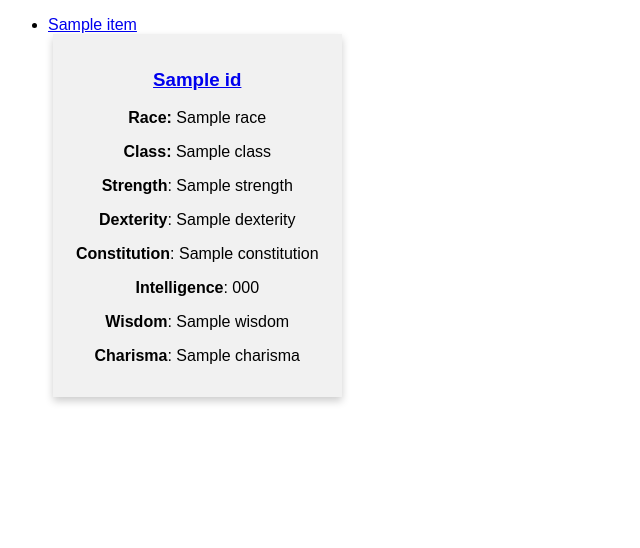
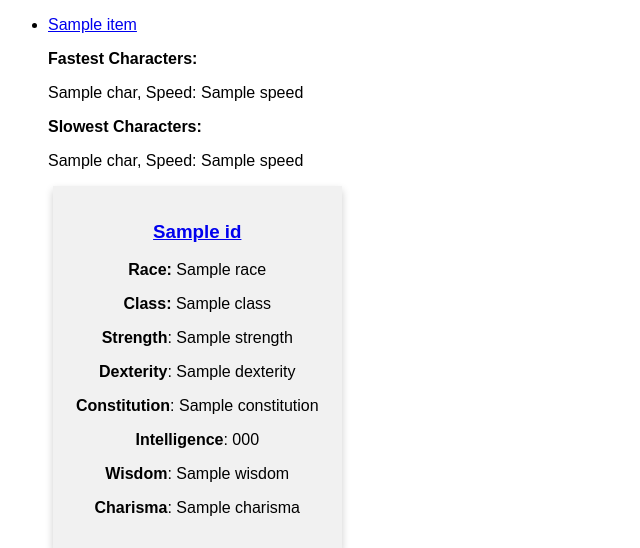
Before and after one commit to LawrenceHierlmeier/Super-D-and-Database, a Flask app: template application/templates/character_list.html in a window 1280 px wide. Shown: the top 548 px of the page, without its empty margins (0-640 px from the left). Run offline with Flask 2, Linux system fonts and the light colour scheme; the template is opened without the code that fills it: most values are stand-ins (such as "Sample title", 1, 10 or a date in 2020).

Commit message:
got main functionality completed

```diff
--- a/application/app.py
+++ b/application/app.py
@@ -10,13 +10,11 @@ nav = Navigation(app)
 nav.Bar('top', [
     nav.Item('Home', 'home'),
     nav.Item('Characters', 'character_list'),
-    nav.Item('Character Page', 'character_page', {'character_name': 'none'}),
     nav.Item('Campaigns', 'campaign_list'),
     nav.Item('Races', 'race_list'),
     nav.Item('Classes', 'class_list'),
     nav.Item('Feats', 'feat_list'),
     nav.Item('Add Character', 'insert_character'),
-    #nav.Item('Modify Character', ''),
     nav.Item('Add Campaign', 'insert_campaign'),
     nav.Item('Edit Campaign', 'edit_campaign'),
     nav.Item('Add Character to Campaign', 'add_char_to_campaign'),
@@ -24,8 +22,6 @@ nav.Bar('top', [
     nav.Item('Add Class to Character', 'add_class_to_character'),
     nav.Item('Class and Race Combinations', 'class_race_combos'),
     nav.Item('Add Item to Character Inventory', 'insert_character_inventory')
-
-    #nav.Item('Remove Feat from Character', '')
 ])
 
 
@@ -37,19 +33,22 @@ def home():
 @app.route('/characters')
 def character_list():
     chars = database.list_characters()
-    #fastest_characters = database.fastest_characters()
-    #slowest_characters = database.slowest_characters()
-    # print(chars)
-    # print(len(chars))
+    fastest_characters = database.fastest_characters()
+    print("fastest", fastest_characters)
+    slowest_characters = database.slowest_characters()
+    print("slowest", slowest_characters)
+    print(chars)
+    print(len(chars))
 
     character_tuple = []
 
     for i in range(len(chars)):
         character_tuple.append(database.get_character_info(chars[i]['name']))
 
-    # print(character_tuple)
+    print(character_tuple)
 
-    return render_template('character_list.html', chars=character_tuple)
+    return render_template('character_list.html', chars=character_tuple, fastest_chars=fastest_characters,
+                           slowest_chars=slowest_characters)
 
 
 @app.route('/characters/<character_name>', methods=["GET", "POST"])
@@ -74,6 +73,7 @@ def character_page(character_name):
             database.remove_feat_from_character(character_name, feat)
 
     character_inventory = database.get_character_inventory(character_name)
+    num_items_in_inventory = database.num_items_in_inventory(character_name)
 
     feats = database.character_and_feats(character_name)
     # print(feats)
@@ -82,7 +82,8 @@ def character_page(character_name):
         feat_info.append(database.get_feat_info(feats[i]))
     # print(feat_info)
 
-    return render_template('character_page.html', character=character, race_info=race_info, class_info=class_info, inventory=character_inventory, feats=feat_info)
+    return render_template('character_page.html', character=character, race_info=race_info, class_info=class_info,
+                           inventory=character_inventory, num_items=num_items_in_inventory, feats=feat_info)
 
 
 @app.route('/add_character', methods=["GET", "POST"])
@@ -110,7 +111,7 @@ def edit_character(character_name):
         if request.form['submit'] == 'Delete':
             database.delete_character(character_name)
             print(character_name, "was deleted")
-            return redirect(url_for('home'))
+            return redirect(url_for('character_list'))
         elif request.form['submit'] == 'Update':
             new_name = request.form['new_name']
             intelligence = request.form['Intelligence']
@@ -123,7 +124,7 @@ def edit_character(character_name):
             database.modify_character(character_name, new_name, intelligence, strength, dexterity, wisdom,
                                       constitution, charisma, race)
             print(character_name, "was changed to", new_name)
-            return redirect(url_for('home'))
+            return redirect(url_for('character_list'))
     return render_template('edit_character.html', character_name=character_name)
 
 
--- a/application/database.py
+++ b/application/database.py
@@ -429,7 +429,8 @@ def slowest_characters():
         retrieve_query = "SELECT C.NAME, R1.SPEED " \
                          "FROM CHARACTER AS C, RACE AS R1 " \
                          "WHERE R1.SPEED = (SELECT MIN(SPEED) " \
-                         "                  FROM RACE AS R2)"
+                         "                  FROM RACE AS R2) " \
+                         "      AND C.RACE_NAME = R1.NAME"
         cursor.execute(retrieve_query)
         characters = [{'name': row[0], 'speed': row[1]} for row in cursor.fetchall()]
 
@@ -443,7 +444,8 @@ def fastest_characters():
         retrieve_query = "SELECT C.NAME, R1.SPEED " \
                          "FROM CHARACTER AS C, RACE AS R1 " \
                          "WHERE R1.SPEED = (SELECT MAX(SPEED) " \
-                         "                  FROM RACE AS R2)"
+                         "                  FROM RACE AS R2) " \
+                         "      AND C.RACE_NAME = R1.NAME"
         cursor.execute(retrieve_query)
         characters = [{'name': row[0], 'speed': row[1]} for row in cursor.fetchall()]
 
--- a/application/templates/character_list.html
+++ b/application/templates/character_list.html
@@ -11,6 +11,16 @@
     <li class="{{ 'active' if item.is_active else '' }}">
         <a href="{{ item.url }}">{{ item.label }}</a>
     </li>
+    {% endfor %}
+
+    <p><b>Fastest Characters:</b></p>
+    {% for char in fastest_chars %}
+        <p>{{ char['name'] }}, Speed: {{ char['speed'] }}</p>
+    {% endfor %}
+
+    <p><b>Slowest Characters:</b></p>
+    {% for char in slowest_chars %}
+        <p>{{ char['name'] }}, Speed: {{ char['speed'] }}</p>
     {% endfor %}
 
     <div class="row">
--- a/application/templates/character_page.html
+++ b/application/templates/character_page.html
@@ -13,11 +13,9 @@
     </li>
     {% endfor %}
 
-    <a href="{{ url_for('remove_feat_from_character', character_name = character[0].name ) }}"><h2>Remove a Feat</h2></a>
-    <a href="{{ url_for('remove_class_from_character', character_name = character[0].name ) }}"><h2>Remove a Class</h2></a>
     <a href="{{ url_for('edit_character', character_name = character[0].name ) }}"><h2>Edit this Character</h2></a>
 
-    <h1>{{ character[0].name }}</h1>
+    <h1>{{ character[0].name }} </h1>
 
     <h2>Race: {{ race_info[0].name }}</h2>
     <p>Languages: {{ race_info[0].languages }}</p>
@@ -41,7 +39,7 @@
     </form>
     {% endfor %}
 
-    <h2>Inventory:</h2>
+    <h2>Inventory (Num Items = {{ num_items }}):</h2>
     <ul>
         {% for item in inventory %}
         <li>{{ item.item }}
--- a/application/templates/edit_campaign.html
+++ b/application/templates/edit_campaign.html
@@ -16,7 +16,7 @@
         </select>
         <input type="submit" name="submit" value="Delete Campaign" formmethod="POST"/>
     </p>
-    <p> New Name <input type="text" name="new_name" /></p>
+    <p> New Name <input type="text" name="new_name" value={{old_name}} /></p>
     <p> Region <input type="text" name="region" /></p>
     <p> Number of NPCs <input type="number" name="num_npcs" min="0" value=0 /></p>
     <p><a href="{{ url_for('edit_campaign') }}"><input type="submit" name="submit" value="Update" formmethod="POST"/></a></p>
--- a/application/templates/edit_character.html
+++ b/application/templates/edit_character.html
@@ -9,7 +9,7 @@
 <form action="" method="POST">
     <p><a href="{{ url_for('home') }}"><input type="submit" name="submit" value="Delete" formmethod="POST"/></a>
     </p>
-    <p>New Name <input type="text" name="new_name" /></p>
+    <p>New Name <input type="text" name="new_name" value={{character_name}} /></p>
     <p>Intelligence <input type="number" name="Intelligence" min="0" value=0 /></p>
     <p>Strength <input type="number" name="Strength" min="0" value=0 /></p>
     <p>Dexterity <input type="number" name="Dexterity" min="0" value=0 /></p>
```
